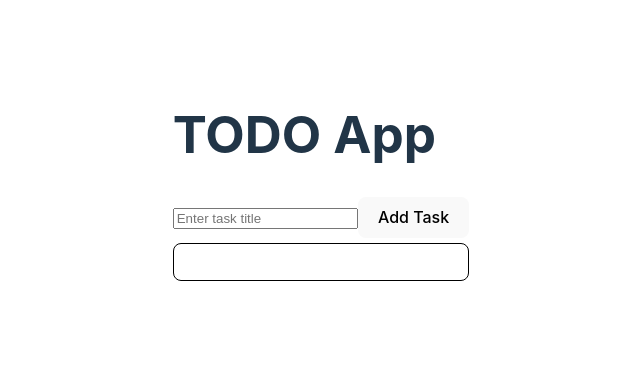
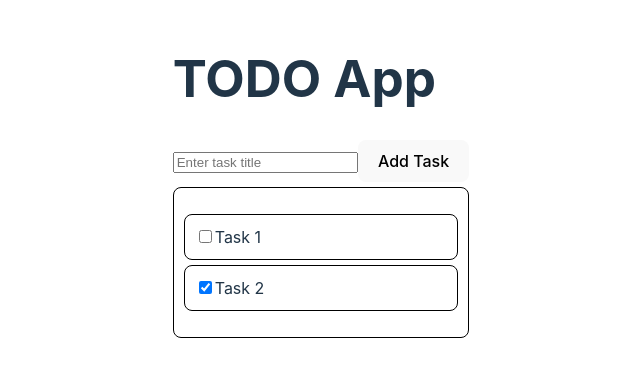
Before and after one commit to BeksultanDJ/HomeWork68, a React (Vite) app: page / in a window 1280 px wide. Shown: the part 221-598 px from the top of the page, without its empty margins (319-959 px from the left). Built offline with nearby package versions, Linux system fonts and the light colour scheme.

Commit message:
был доделан чекбокс, теперь он работает

```diff
--- a/src/App.tsx
+++ b/src/App.tsx
@@ -10,7 +10,10 @@ interface Task {
 }
 
 const App: React.FC = () => {
-    const [tasks, setTasks] = useState<Task[]>([]);
+    const [tasks, setTasks] = useState<{ id: number; title: string; completed: boolean }[]>([
+        { id: 1, title: 'Task 1', completed: false },
+        { id: 2, title: 'Task 2', completed: true },
+    ]);
 
     const handleAddTask = (newTask: string) => {
         const newTaskItem: Task = {
@@ -21,11 +24,22 @@ const App: React.FC = () => {
         setTasks([...tasks, newTaskItem]);
     };
 
+    const toggleTaskCompletion = (taskId: number) => {
+        setTasks(prevTasks => {
+            return prevTasks.map(task => {
+                if (task.id === taskId) {
+                    return { ...task, completed: !task.completed };
+                }
+                return task;
+            });
+        });
+    };
+
     return (
         <div>
             <h1>TODO App</h1>
             <TaskForm onAddTask={handleAddTask} />
-            <TaskList tasks={tasks} />
+            <TaskList tasks={tasks} onToggleTask={toggleTaskCompletion} />
         </div>
     );
 };
```
